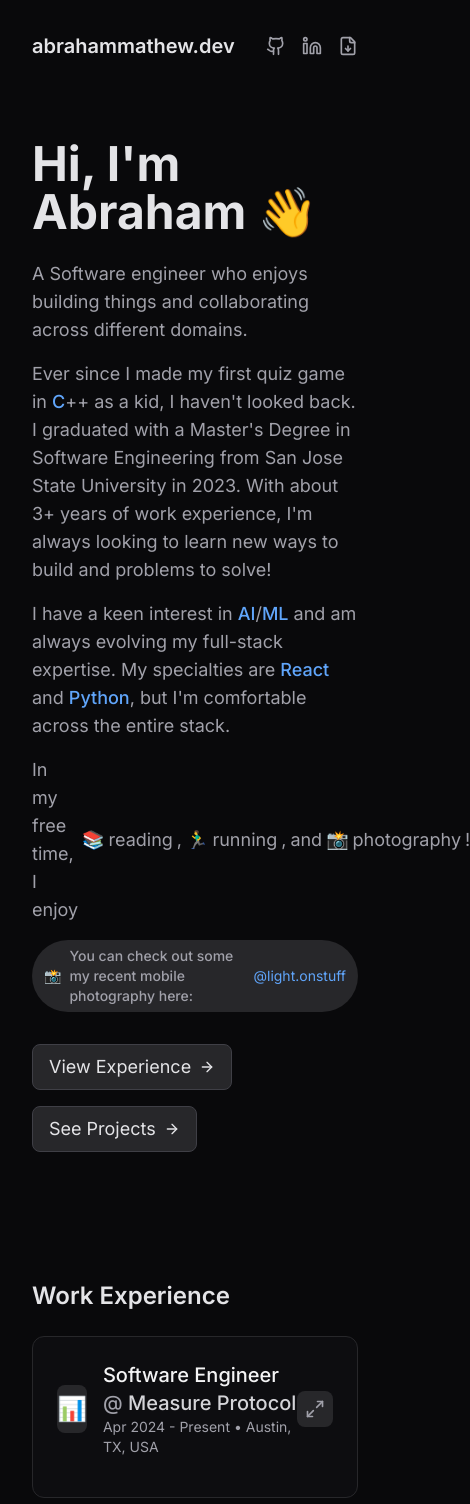
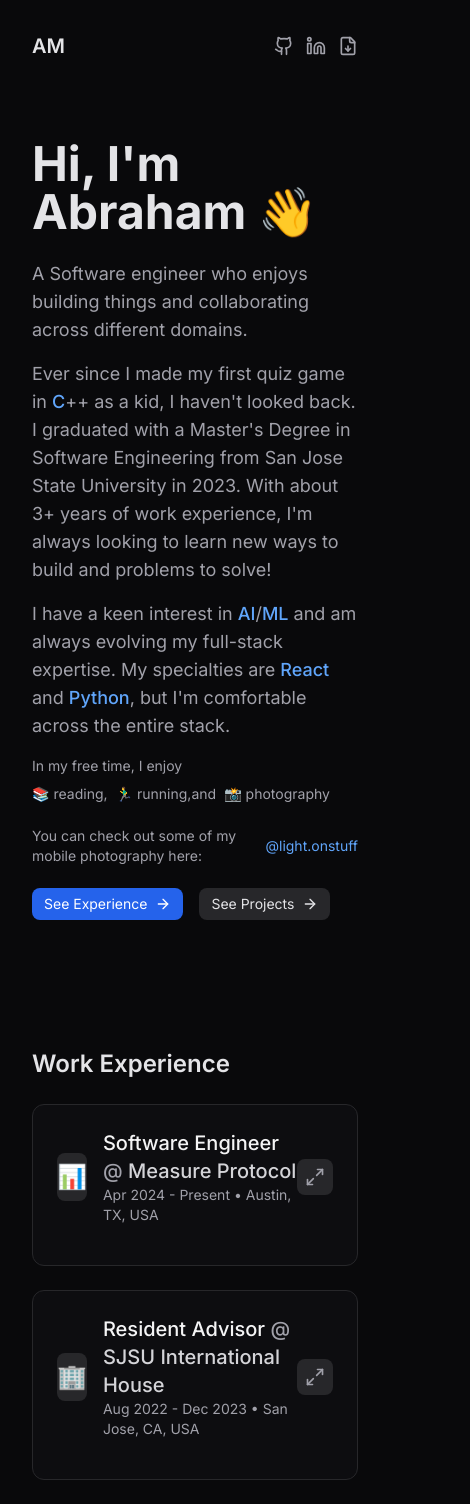
Before and after one commit to abematt/personal-website, a Next.js app: page / in a window 390 px wide. Shown: the top 1504 px of the page, 470 px wide, since content can reach past the window. Built offline with nearby package versions, Linux system fonts and the light colour scheme.

Commit message:
Add mobile responsiveness, Change social copy

```diff
--- a/app/page.tsx
+++ b/app/page.tsx
@@ -42,44 +42,43 @@ export default function Home() {
             ))}
 
             {/* Hobbies section with emojis */}
-            <p className="flex items-center gap-1">
-              <span>In my free time, I enjoy </span>
-              {heroData.hobbies.map((hobby, index) => (
-                <React.Fragment key={index}>
-                  <span className="inline-flex items-center">
+            <div className="flex flex-wrap items-center gap-2 text-sm md:text-base">
+              <span>In my free time, I enjoy</span>
+              <div className="flex flex-wrap gap-2">
+                {heroData.hobbies.map((hobby, index) => (
+                  <span key={index} className="inline-flex items-center">
                     <span className="mr-1">{hobby.emoji}</span>
                     <span>{hobby.text}</span>
+                    {index < heroData.hobbies.length - 1 && <span>,</span>}
+                    {index === heroData.hobbies.length - 2 && <span> and</span>}
                   </span>
-                  {index < heroData.hobbies.length - 1 && <span>, </span>}
-                  {index === heroData.hobbies.length - 2 && <span>and </span>}
-                </React.Fragment>
-              ))}
-              <span>!</span>
-            </p>
+                ))}
+              </div>
+            </div>
 
             {/* Social links */}
-            <div className="flex flex-wrap gap-4 items-center">
+            <div className="flex flex-wrap gap-4 items-center mt-2">
               {heroData.socialLinks.map((social, index) => (
                 <a
                   key={index}
                   href={social.link}
                   target="_blank"
                   rel="noopener noreferrer"
-                  className="flex items-center gap-2 px-3 py-1.5 bg-zinc-800 rounded-full hover:bg-zinc-700 transition-colors text-sm"
+                  className="flex items-center gap-2 py-1.5 rounded-full transition-colors text-sm"
                 >
-                  <span>{social.emoji}</span>
-                  <span className="font-medium">{social.platform}:</span>
+                  <span className="">You can check out some of my mobile photography here:</span>
                   <span className="text-blue-400">@{social.username}</span>
                 </a>
               ))}
             </div>
 
-            <div className="pt-4 flex flex-wrap gap-4">
+            {/* Action buttons */}
+            <div className="flex flex-wrap gap-4 mt-6">
               <button
                 onClick={handleScrollToExperience}
-                className="px-4 py-2 rounded-lg bg-zinc-800 hover:bg-zinc-700 text-zinc-200 transition-colors flex items-center gap-2 border border-zinc-700 hover:border-zinc-600"
+                className="flex items-center gap-2 px-3 py-1.5 md:px-4 md:py-2 bg-blue-600 hover:bg-blue-700 rounded-lg text-white text-sm md:text-base transition-colors"
               >
-                View Experience
+                See Experience
                 <svg
                   xmlns="http://www.w3.org/2000/svg"
                   width="16"
@@ -97,7 +96,7 @@ export default function Home() {
               </button>
               <button
                 onClick={handleScrollToProjects}
-                className="px-4 py-2 rounded-lg bg-zinc-800 hover:bg-zinc-700 text-zinc-200 transition-colors flex items-center gap-2 border border-zinc-700 hover:border-zinc-600"
+                className="flex items-center gap-2 px-3 py-1.5 md:px-4 md:py-2 bg-zinc-800 hover:bg-zinc-700 rounded-lg text-zinc-200 text-sm md:text-base transition-colors"
               >
                 See Projects
                 <svg
--- a/components/sections/header.tsx
+++ b/components/sections/header.tsx
@@ -1,6 +1,6 @@
 "use client";
 
-import { useState } from "react";
+import { useState, useEffect } from "react";
 import { motion } from "framer-motion";
 import {
   Tooltip,
@@ -8,11 +8,28 @@ import {
   TooltipProvider,
   TooltipTrigger,
 } from "@/components/ui/tooltip";
-import { Github, Twitter, Linkedin, FileDown } from "lucide-react";
+import { Github, Linkedin, FileDown } from "lucide-react";
 
 export default function Navbar() {
   const resumeLink = `https://drive.google.com/uc?export=download&id=1xZub7bbE27EY-3VFCXyOJZEZttnCSo2w`;
   const [isHovered, setIsHovered] = useState(false);
+  const [isMobile, setIsMobile] = useState(false);
+
+  // Check if we're on mobile on initial render and when window resizes
+  useEffect(() => {
+    const checkIfMobile = () => {
+      setIsMobile(window.innerWidth < 768);
+    };
+
+    // Check on mount
+    checkIfMobile();
+
+    // Add resize listener
+    window.addEventListener('resize', checkIfMobile);
+
+    // Clean up
+    return () => window.removeEventListener('resize', checkIfMobile);
+  }, []);
 
   const socialLinks = [
     {
@@ -35,11 +52,9 @@ export default function Navbar() {
           animate={{ opacity: 1, x: 0 }}
           transition={{ duration: 0.5 }}
           className="flex items-center"
-          onMouseEnter={() => setIsHovered(true)}
-          onMouseLeave={() => setIsHovered(false)}
         >
           <a href="/" className="font-semibold text-xl">
-            {isHovered ? "abraham.dev" : "abrahammathew.dev"}
+            {isMobile ? "AM" : "abrahammathew.com"}
           </a>
         </motion.div>
 
@@ -47,9 +62,20 @@ export default function Navbar() {
           initial={{ opacity: 0, x: 20 }}
           animate={{ opacity: 1, x: 0 }}
           transition={{ duration: 0.5 }}
-          className="flex items-center space-x-4"
+          className="flex items-center space-x-3 md:space-x-4"
         >
           {socialLinks.map((link, index) => (
+            isMobile ? (
+              <a
+                key={index}
+                href={link.url}
+                target="_blank"
+                rel="noopener noreferrer"
+                className="text-zinc-400 hover:text-zinc-200 transition-colors"
+              >
+                {link.icon}
+              </a>
+            ) : (
               <TooltipProvider key={index}>
                 <Tooltip>
                   <TooltipTrigger asChild>
@@ -67,8 +93,19 @@ export default function Navbar() {
                   </TooltipContent>
                 </Tooltip>
               </TooltipProvider>
+            )
           ))}
 
+          {isMobile ? (
+            <a
+              href={resumeLink}
+              download="Abraham_Mathew_Resume"
+              target="_blank"
+              className="text-zinc-400 hover:text-zinc-200 transition-colors"
+            >
+              <FileDown className="w-5 h-5" />
+            </a>
+          ) : (
             <TooltipProvider>
               <Tooltip>
                 <TooltipTrigger asChild>
@@ -86,6 +123,7 @@ export default function Navbar() {
                 </TooltipContent>
               </Tooltip>
             </TooltipProvider>
+          )}
         </motion.div>
       </div>
     </nav>
```
Lines whose indentation alone changed are shown as unchanged.
